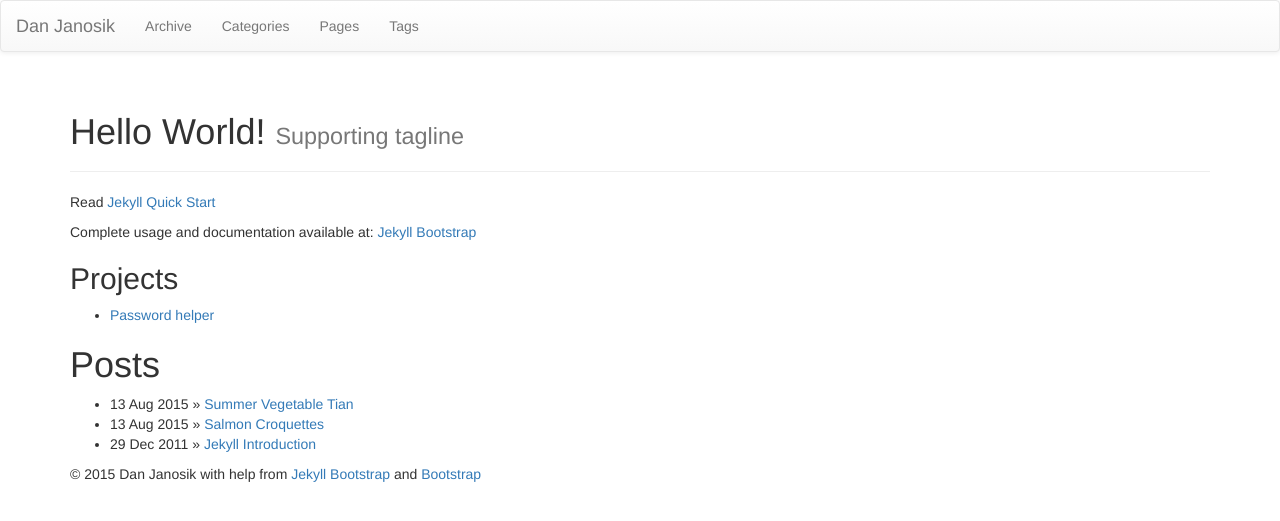
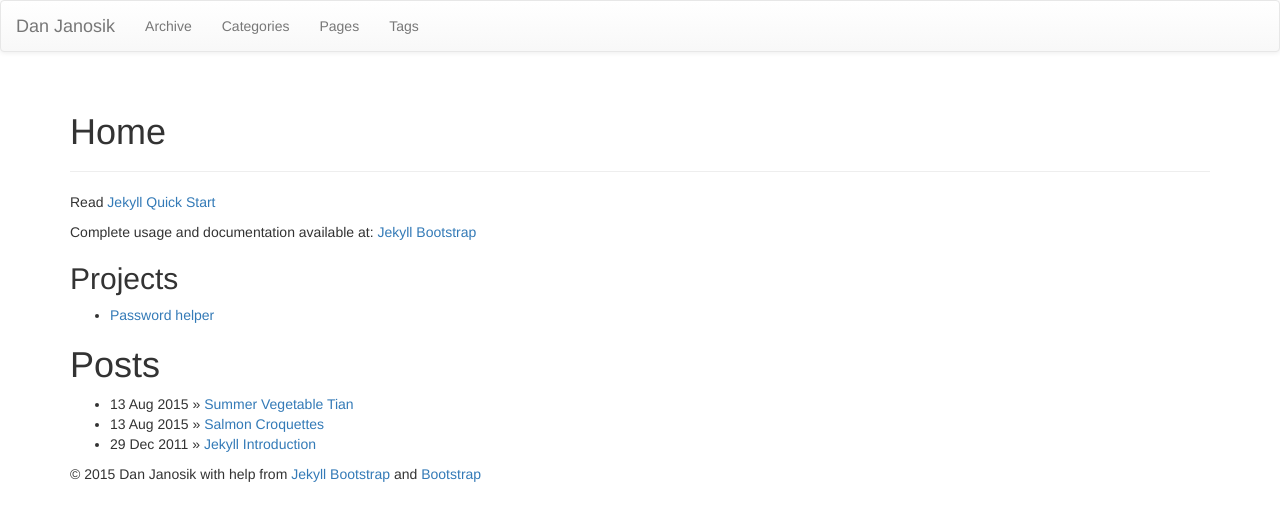
Before and after one commit to janoside/janoside.github.io, a Jekyll site: the page built from index.md, in a window 1280 px wide. Shown: the top 521 px of the page. Built offline with Jekyll 4.4.1, drawn with Linux system fonts in a browser that asks for light colours; nearby versions of some CDN libraries; library files that are not in the unit come from our copies.

Commit message:
Update index.md

```diff
--- a/index.md
+++ b/index.md
@@ -1,7 +1,6 @@
 ---
 layout: page
-title: Hello World!
-tagline: Supporting tagline
+title: Home
 ---
 {% include JB/setup %}
 
```
